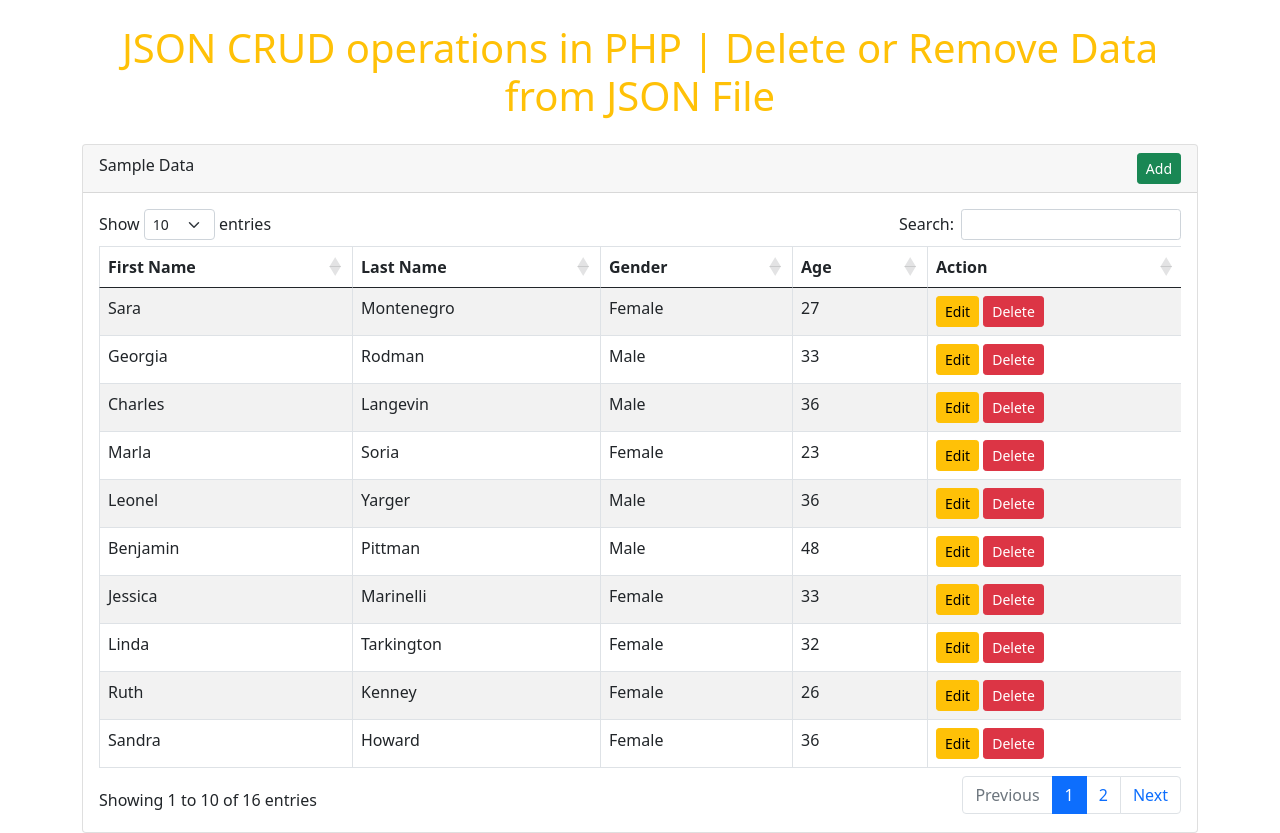
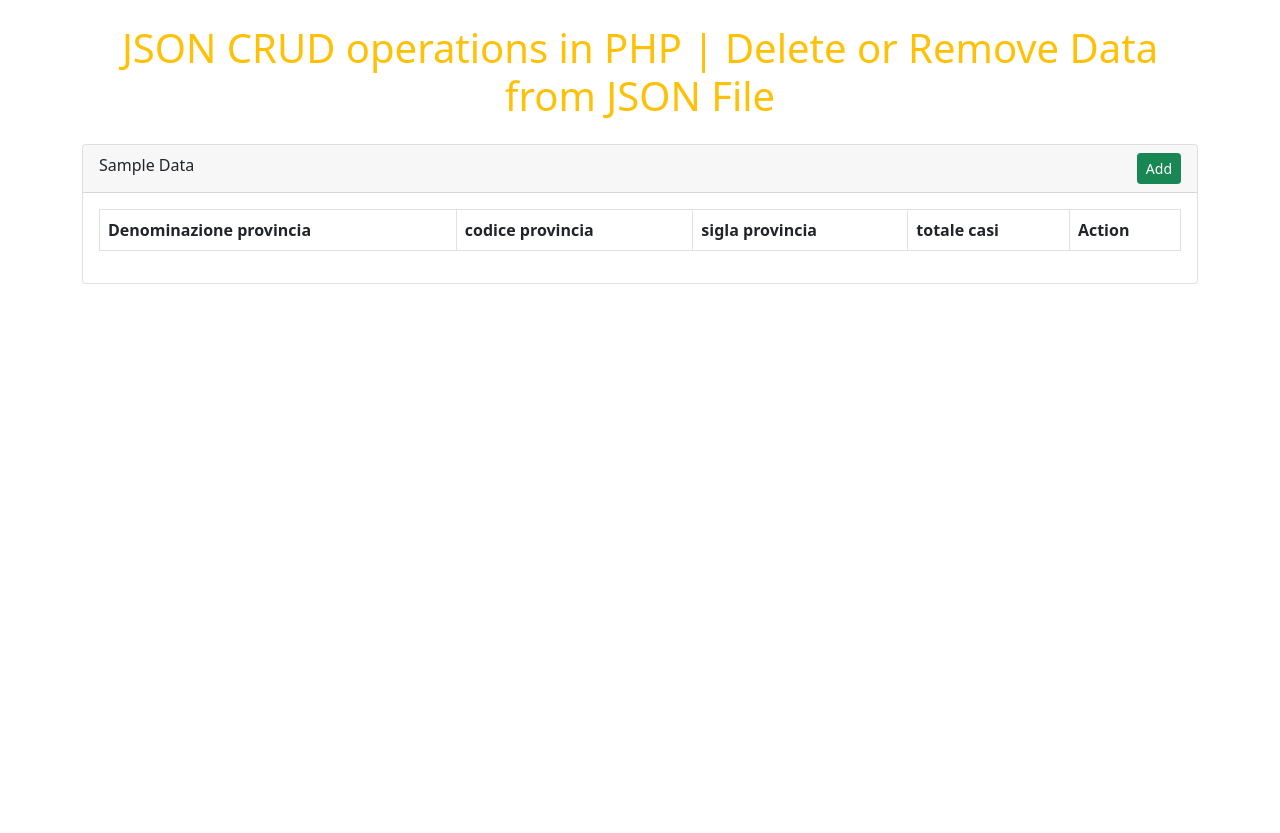
Before and after one commit to devstefanoricci/php-json-crud, a PHP site: page / in a window 1280 px wide. After the commit the page ends 284 px from the top, so only its background shows below. Run offline with PHP 8.4, Linux system fonts and the light colour scheme; lists and menus that the app fills with data are empty; some libraries are stand-ins or nearby versions.

Commit message:
show different data source

```diff
--- a/assets/js/myjs.js
+++ b/assets/js/myjs.js
@@ -5,7 +5,8 @@ $(document).ready(function() {
     function load_data() {
         var seconds = new Date() / 1000;
 
-        $.getJSON("data.json?" + seconds + "", function(data) {
+        //$.getJSON("data.json?" + seconds + "", function(data) {
+        $.getJSON("https://raw.githubusercontent.com/pcm-dpc/COVID-19/master/dati-json/dpc-covid19-ita-province.json?" + seconds + "", function(data) {
 
             data.sort(function(a, b) {
 
@@ -17,12 +18,13 @@ $(document).ready(function() {
 
             for (var count = 0; count < data.length; count++) {
                 var sub_array = {
-                    'first_name': data[count].first_name,
-                    'last_name': data[count].last_name,
-                    'gender': data[count].gender,
-                    'age': data[count].age,
-                    'action': '<button type="button" class="btn btn-warning btn-sm edit" data-id="' + data[count].id +
-                        '">Edit</button>&nbsp;<button type="button" class="btn btn-danger btn-sm delete" data-id="' + data[count].id + '">Delete</button>'
+                    'denominazione_provincia': data[count].denominazione_provincia,
+                    'codice_provincia': data[count].codice_provincia,
+                    'sigla_provincia': data[count].sigla_provincia,
+                    'totale_casi': data[count].totale_casi,
+
+                    'action': '<button type="button" class="btn btn-warning btn-sm edit" data-id="' + data[count].codice_provincia +
+                        '">Edit</button>&nbsp;<button type="button" class="btn btn-danger btn-sm delete" data-id="' + data[count].codice_provincia + '">Delete</button>'
                 };
 
                 data_arr.push(sub_array);
@@ -32,16 +34,16 @@ $(document).ready(function() {
                 data: data_arr,
                 order: [],
                 columns: [{
-                        data: "first_name"
+                        data: "denominazione_provincia"
                     },
                     {
-                        data: "last_name"
+                        data: "codice_provincia"
                     },
                     {
-                        data: "gender"
+                        data: "sigla_provincia"
                     },
                     {
-                        data: "age"
+                        data: "totale_casi"
                     },
                     {
                         data: "action"
--- a/index.php
+++ b/index.php
@@ -44,10 +44,10 @@
                     <table class="table table-striped table-bordered" id="sample_data">
                         <thead>
                             <tr>
-                                <th>First Name</th>
-                                <th>Last Name</th>
-                                <th>Gender</th>
-                                <th>Age</th>
+                                <th>Denominazione provincia</th>
+                                <th>codice provincia</th>
+                                <th>sigla provincia</th>
+                                <th>totale casi</th>
                                 <th>Action</th>
                             </tr>
                         </thead>
```
